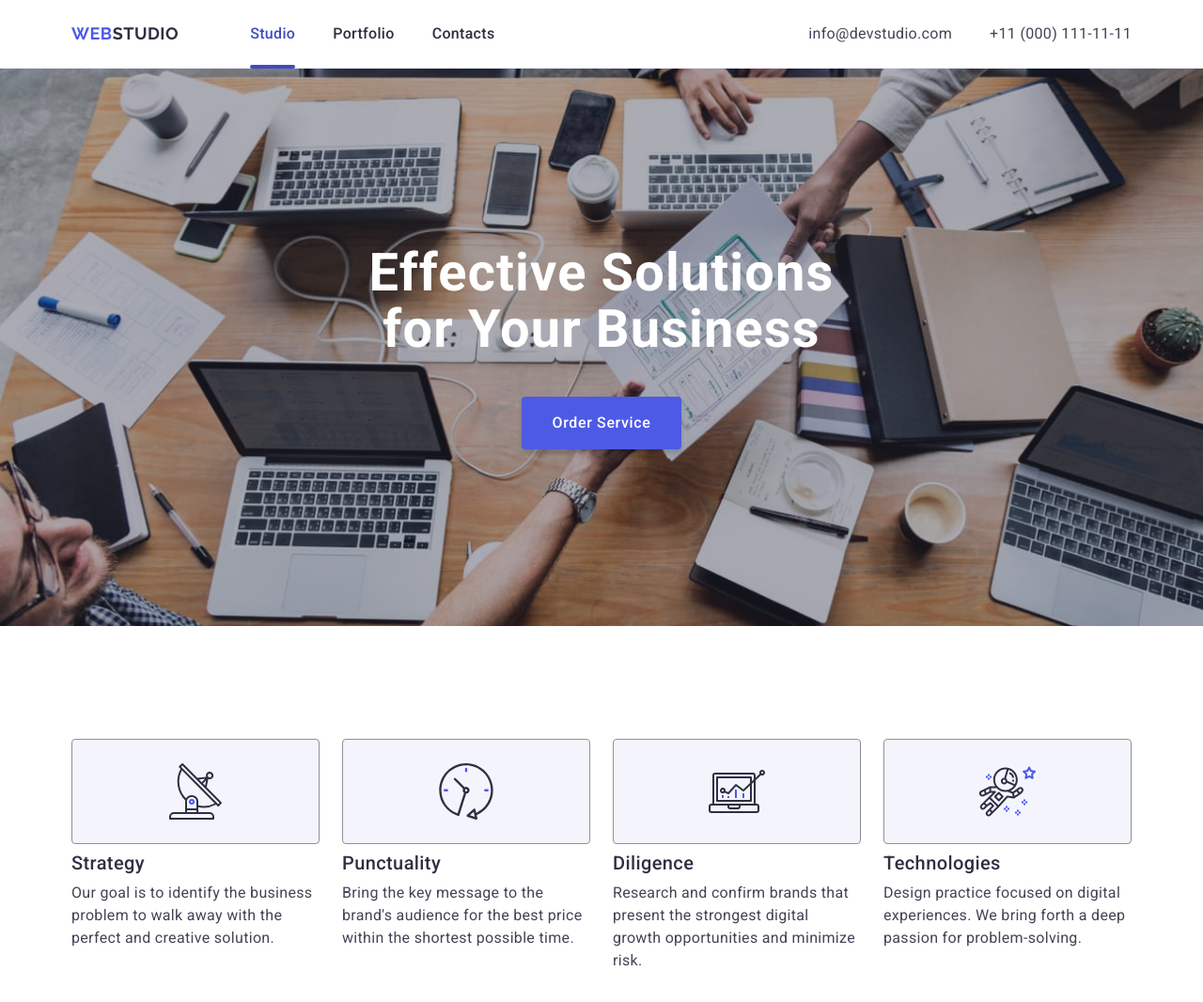
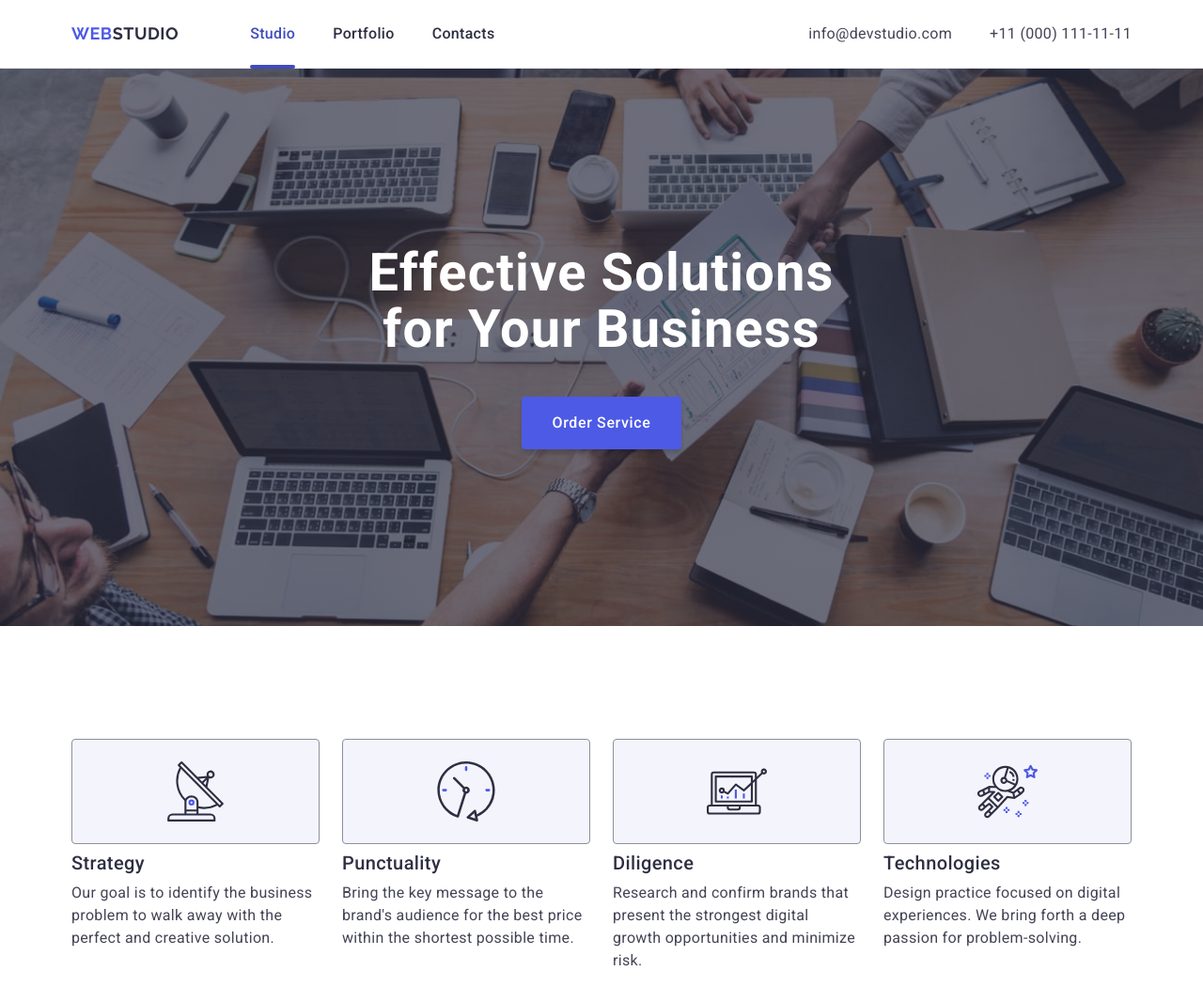
Before and after one commit to Digitalder/goit-markup-hw-04, a plain HTML site: page index.html in a window 1280 px wide. Shown: the top 1066 px of the page at 94% size. Drawn offline with nearby package versions, Linux system fonts and the light colour scheme.

Commit message:
edit error 2

```diff
--- a/css/styles.css
+++ b/css/styles.css
@@ -117,6 +117,7 @@ img {
 .adress-list {
     display: flex;
     gap: 40px;
+    transition: color cubic-bezier(0.4, 0, 0.2, 1);
 }
 
 .address-link {
@@ -124,7 +125,6 @@ img {
     line-height: 1.5;
     letter-spacing: 0.02em;
     color: #434455;
-    transition: color cubic-bezier(0.4, 0, 0.2, 1);
 }
 
 .address-link:hover,
@@ -137,11 +137,12 @@ img {
     max-width: 1440px;
     margin-left: auto;
     margin-right: auto;
-    background-image: linear-gradient(rgba(46, 47, 66, 0.4) ,rgba(46, 47, 66, 0.4)), url("../images/hero/people-office.jpg");
+    background-image: linear-gradient(rgba(46, 47, 66, 0.7) ,rgba(46, 47, 66, 0.7)), url("../images/hero/people-office.jpg");
     background-size: cover;
     background-color: #2e2f42;
     padding-top: 188px;
     padding-bottom: 188px;
+    background-repeat: no-repeat;
 }
 
 
--- a/index.html
+++ b/index.html
@@ -67,7 +67,7 @@
           <ul class="benefits-list">
             <li class="benefits-item">
               <div class="benefits-item-icon">
-                <svg width="60" height="64" aria-label="icon antenna">
+                <svg width="64" height="64" aria-label="icon antenna">
                   <use href="images/icons.svg#antenna"></use>
                 </svg>
               </div>
@@ -79,7 +79,7 @@
             </li>
             <li class="benefits-item">
               <div class="benefits-item-icon">
-                <svg width="60" height="64" aria-label="icon antenna">
+                <svg width="64" height="64" aria-label="icon antenna">
                   <use href="images/icons.svg#clock"></use>
                 </svg>
               </div>
@@ -91,7 +91,7 @@
             </li>
             <li class="benefits-item">
               <div class="benefits-item-icon">
-                <svg width="60" height="64" aria-label="icon antenna">
+                <svg width="64" height="64" aria-label="icon antenna">
                   <use href="images/icons.svg#diagram"></use>
                 </svg>
               </div>
@@ -103,7 +103,7 @@
             </li>
             <li class="benefits-item">
               <div class="benefits-item-icon">
-                <svg width="60" height="64" aria-label="icon antenna">
+                <svg width="64" height="64" aria-label="icon antenna">
                   <use href="images/icons.svg#astronaut"></use>
                 </svg>
               </div>
```
